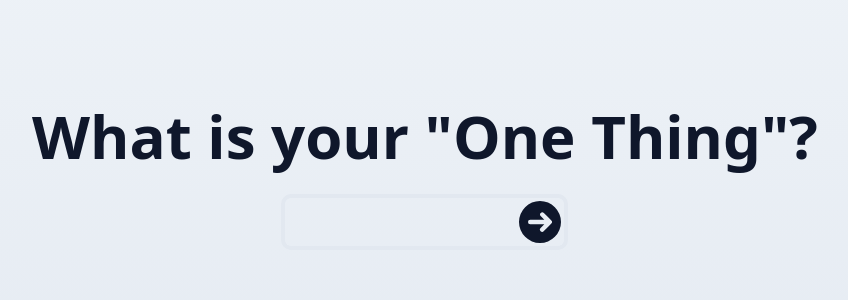
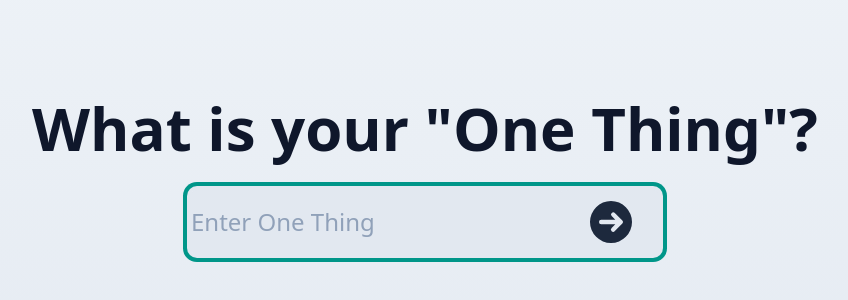
Before and after one commit to basantaisg/one-thing-app, a React (Vite) app: page / in a window 1280 px wide. Shown: the part 224-524 px from the top of the page, without its empty margins (215-1063 px from the left). Built offline with nearby package versions, Linux system fonts and the light colour scheme.

Commit message:
designpartfinished

```diff
--- a/src/App.tsx
+++ b/src/App.tsx
@@ -1,16 +1,39 @@
+import { useState } from 'react';
 import './App.css';
 import { ArrowRightCircleIcon } from '@heroicons/react/16/solid';
 
 const App = () => {
+  const [thing, setThing] = useState('');
+
+  const handleSubmit = (e) => {
+    e.preventDefault();
+    console.log(e);
+  };
+
+  const handleInput = (e) => {
+    setThing(e.target.value);
+  };
+
   return (
     <main className='grid place-items-center min-h-screen bg-gradient-to-b from-slate-100 to-slate-200 dark:from-slate-800 dark:to-slate-900 text-slate-900 dark:text-slate-200'>
       <div className='grid place-items-center gap-8 m-8'>
         <h1 className='text-3xl sm:text-6xl font-bold text-center'>
           What is your "One Thing"?
         </h1>
-        <form className='flex ring-4 rounded-md ring-slate-200 focus-within:ring-teal-600'>
-          <input type='text' />
-          <button>
+        <form
+          className='flex ring-4 rounded-md ring-slate-200 focus-within:ring-teal-600 focus-within:ring-offset-4 bg-slate-200 dark:ring-slate-800 ring-offset-slate-200 dark:ring-offset-slate-800'
+          onSubmit={handleSubmit}
+        >
+          <input
+            className='bg-inherit rounded-md font-sans text-slate-800 py-2 pr-6 focus:outline-none text-xl sm:text-2xl placeholder:text-slate-400 caret-teal-600 appearance-none w-full'
+            type='text'
+            placeholder='Enter One Thing'
+            autoFocus
+            maxLength='64'
+            value={thing}
+            onInput={handleInput}
+          />
+          <button className='bg-inherit rounded-md font-sans text-slate-800 py-2 px-6 focus:outline-none focus:text-teal-600 hover:text-teal-600 cursor-pointer'>
             <ArrowRightCircleIcon className='h-12 w-12' />
           </button>
         </form>
```
